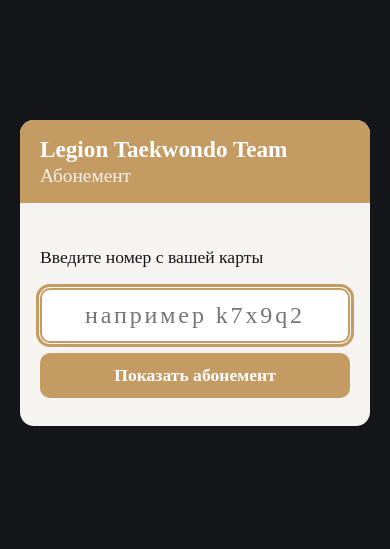
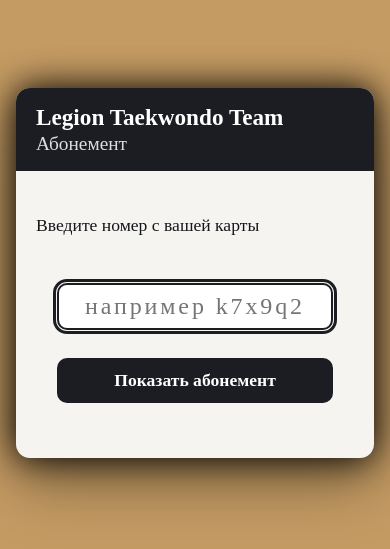
Before and after one commit to niyazovassan/legion-cards, a plain HTML site: page index.html in a window 390 px wide. Shown: the part 149-698 px from the top of the page. Drawn offline with Linux system fonts and the light colour scheme.

Commit message:
Update index.html

```diff
--- a/index.html
+++ b/index.html
@@ -6,11 +6,11 @@
 <meta name="robots" content="noindex">
 <title>Абонемент — Legion Taekwondo Team</title>
 <style>
-:root{--ink:#14161a;--paper:#f6f4f0;--brown:#c49b63;--red:#DC143C;--ok:#00FA9A;--warn:#9370DB;--mute:#c49b63}
+:root{--ink:#14161a;--paper:#f6f4f0;--brown:#c49b63;--red:#DC143C;--dark:#1B1D22;--ok:#00FA9A;--warn:#9370DB;--mute:#c49b63}
 *{box-sizing:border-box}
-body{margin:0;min-height:100vh;display:grid;place-items:center;padding:20px;background:var(--ink);color:var(--paper);font-family:"Time New Romans"}
-.card{width:100%;max-width:380px;background:var(--paper);color:var(--ink);border-radius:14px;overflow:hidden}
-.top{background:var(--brown);color:#fff;padding:16px 20px;font-size:1.45rem;font-weight:700}
+body{margin:0;min-height:100vh;display:grid;place-items:center;padding:20px;background:var(--brown);color:var(--paper);font-family:"Time New Romans"}
+.card{width:100%;max-width:380px;background:var(--paper);color:var(--ink);border-radius:14px;overflow:hidden;box-shadow:0 25px 60px rgba(0, 0, 0, 0.35),0 0 35px rgb(0, 0, 0);}
+.top{background:var(--dark);color:#fff;padding:16px 20px;font-size:1.45rem;font-weight:700}
 .top small{display:block;font-weight:400;opacity:.85;margin-top:2px}
 .body{padding:24px 20px 28px}
 .name{margin:0 0 20px;font-size:1.6rem;font-weight:700}
@@ -25,11 +25,65 @@ body{margin:0;min-height:100vh;display:grid;place-items:center;padding:20px;back
 .state.over{background:var(--red)}
 .msg{font-size:1.1rem;line-height:1.5}
 form{display:flex;flex-direction:column;gap:10px;margin-top:14px}
-form input{font:inherit;font-size:1.5rem;padding:12px;text-align:center;letter-spacing:.12em;border:2px solid #c9c4ba;border-radius:10px}
-form input:focus{outline:3px solid var(--brown);outline-offset:1px;border-color:var(--brown)}
-form button{font:inherit;font-size:1.1rem;font-weight:700;padding:12px;border:0;border-radius:10px;background:var(--brown);color:#fff;cursor:pointer}
+form input{font:inherit;font-size:1.5rem;padding:12px;text-align:center;letter-spacing:.12em;border:2px solid #1B1D22;border-radius:10px;color:var(--dark);}
+form input:focus{outline:3px solid var(--dark);outline-offset:1px;border-color:var(--dark)}
+form button{font:inherit;font-size:1.1rem;font-weight:700;padding:12px;border:0;border-radius:10px;background:var(--dark);color:#fff;cursor:pointer}
 .err{margin:10px 0 0;color:var(--red);font-weight:600}
 @media (prefers-reduced-motion:reduce){.bar i{transition:none}}
+@media (max-width: 480px) {
+    html, body {
+        margin: 0;
+        min-height: 100%;
+    }
+
+    body {
+        min-height: 100vh;
+        min-height: 100svh;
+        display: flex;
+        justify-content: center;
+        align-items: center;
+        box-sizing: border-box;
+        padding: 16px;
+    }
+
+    form {
+        width: 100%;
+        max-width: 450px;
+        margin: auto;
+        padding: 27px 21px;
+        border-radius: 20px;
+    }
+
+    h3 {
+        font-size: 24px;
+        margin-bottom: 24px;
+    }
+
+    input {
+        height: 47px;
+        margin-bottom: 18px;
+    }
+
+    button {
+        padding: 15px 12px;
+        font-size: 14px;
+    }
+
+    form p.login-link {
+        font-size: 12px;
+    }
+}
+
+@media (prefers-reduced-motion: reduce) {
+    *,
+    *::before,
+    *::after {
+        animation-duration: 0.01ms !important;
+        animation-iteration-count: 1 !important;
+        transition-duration: 0.01ms !important;
+        scroll-behavior: auto !important;
+    }
+}
 </style>
 </head>
 <body>
```
